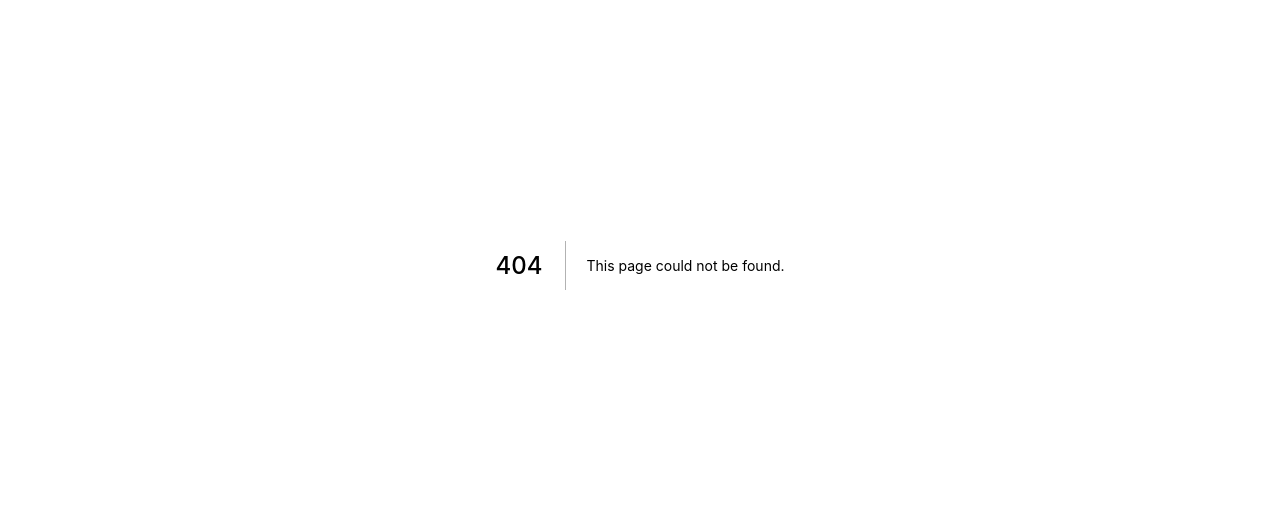
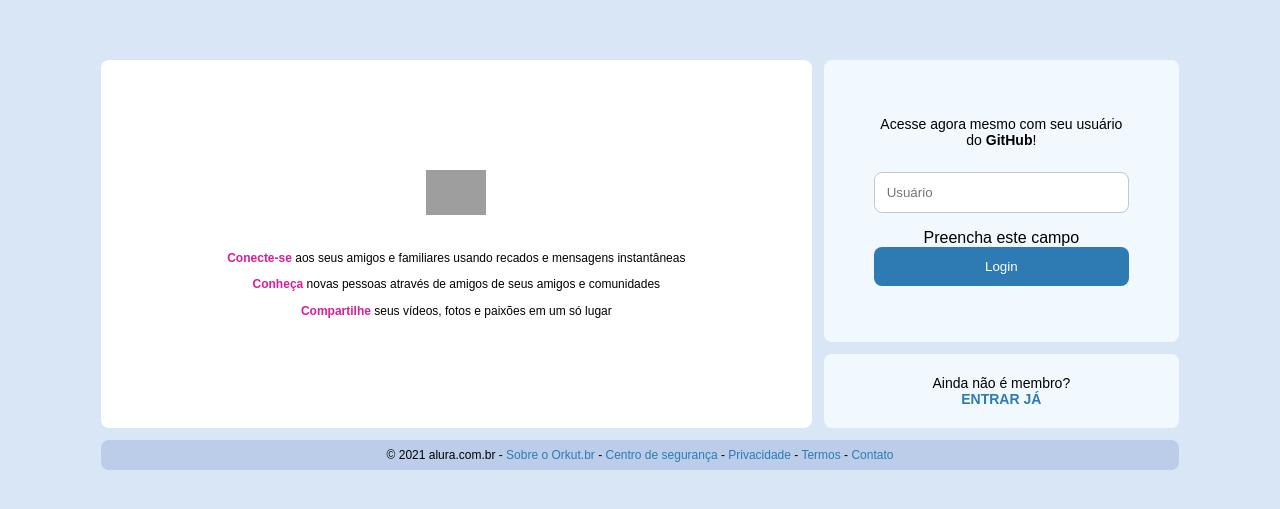
Before and after one commit to CrysLef/Akurakut, a Next.js app: page /login in a window 1280 px wide. Before the commit this address had no page. Shown: the part 135-644 px from the top of the page. Built offline with nearby package versions, Linux system fonts and the light colour scheme; grey boxes are pictures that could not be loaded.

Commit message:
Create the login page with basic auth

```diff
--- /dev/null
+++ b/pages/login.js
@@ -0,0 +1,80 @@
+import React from 'react';
+import { useRouter } from 'next/router';
+import nookies from 'nookies'
+
+export default function LoginScreen() {
+    const router = useRouter()
+    const [ githubUser, setGithubUser ] = React.useState('')
+
+  return (
+    <main style={{ display: 'flex', flex: 1, alignItems: 'center', justifyContent: 'center' }}>
+      <div className="loginScreen">
+        <section className="logoArea">
+          <img src="https://alurakut.vercel.app/logo.svg" />
+
+          <p><strong>Conecte-se</strong> aos seus amigos e familiares usando recados e mensagens instantâneas</p>
+          <p><strong>Conheça</strong> novas pessoas através de amigos de seus amigos e comunidades</p>
+          <p><strong>Compartilhe</strong> seus vídeos, fotos e paixões em um só lugar</p>
+        </section>
+
+        <section className="formArea">
+          <form className="box" onSubmit={(e) =>{
+              e.preventDefault()
+              fetch('https://alurakut.vercel.app/api/login',{
+                  method: 'POST',
+                  headers: {
+                      'Content-Type': 'application/json'
+                  },
+                  body: JSON.stringify({ githubUser: githubUser })
+              })
+              .then(async response => {
+                  const responseData = await response.json()
+                  const token = responseData.token
+                  nookies.set(null, 'USER_TOKEN',token, {
+                      path: '/',
+                      maxAge: 86400 * 7
+                  })
+              })
+
+              router.push('/')
+          }}>
+            <p>
+              Acesse agora mesmo com seu usuário do <strong>GitHub</strong>!
+            </p>
+            <input
+                placeholder="Usuário"
+                value={githubUser}
+                onChange={ (e) => {
+                    setGithubUser(e.target.value)
+                }}
+                required
+            />
+
+            { githubUser.length === 0 ? 'Preencha este campo' : '' }
+
+            <button type="submit">
+              Login
+            </button>
+          </form>
+
+          <footer className="box">
+            <p>
+              Ainda não é membro? <br />
+              <a href="/login">
+                <strong>
+                  ENTRAR JÁ
+              </strong>
+              </a>
+            </p>
+          </footer>
+        </section>
+
+        <footer className="footerArea">
+          <p>
+            © 2021 alura.com.br - <a href="/">Sobre o Orkut.br</a> - <a href="/">Centro de segurança</a> - <a href="/">Privacidade</a> - <a href="/">Termos</a> - <a href="/">Contato</a>
+          </p>
+        </footer>
+      </div>
+    </main>
+  )
+}
```
